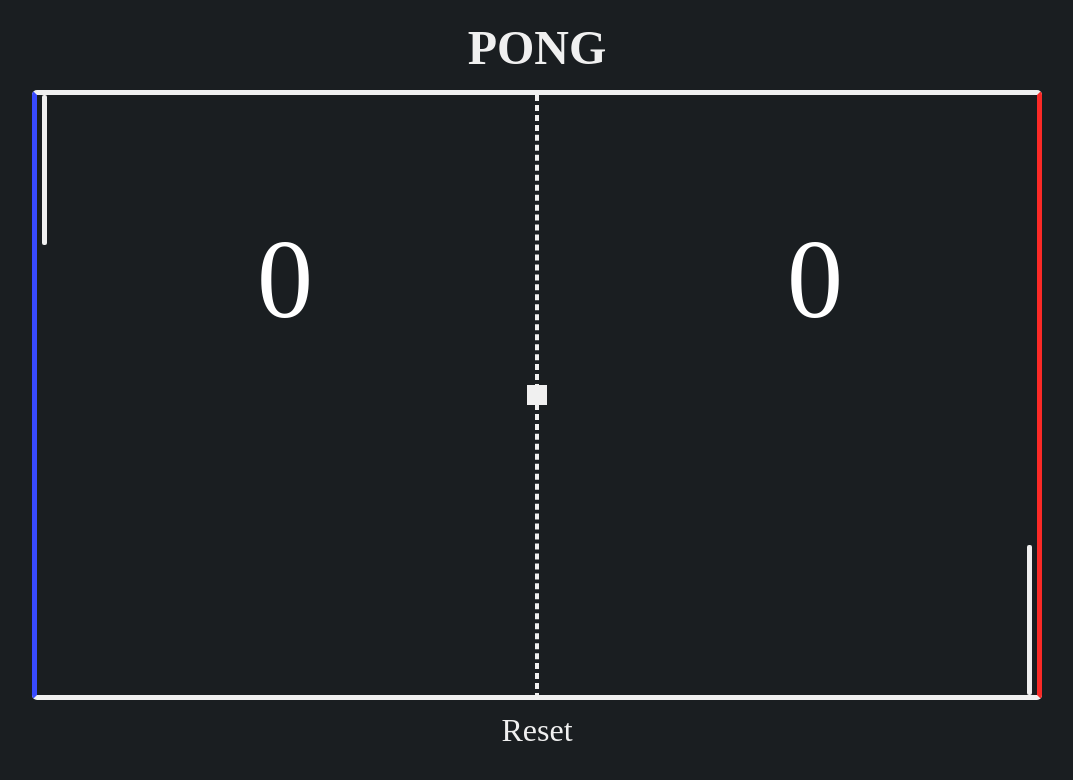
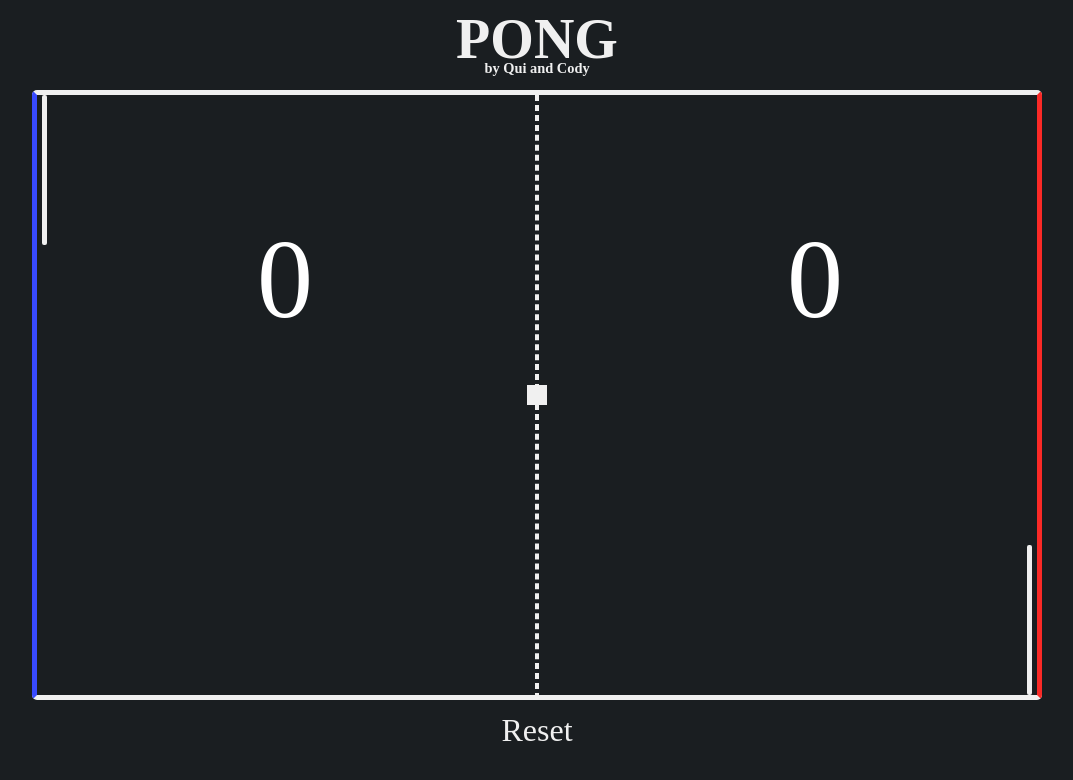
Before and after one commit to CodeMart10/pong, a plain HTML site: page index.html in a window 1280 px wide. Shown: the whole page, without its empty margins (103-1176 px from the left). Drawn offline with Linux system fonts and the light colour scheme.

Commit message:
small css changes

```diff
--- a/index.html
+++ b/index.html
@@ -8,6 +8,7 @@
   </head>
   <body>
     <h1>PONG</h1>
+    <h2>by Qui and Cody</h2>
 
     <section>
       <p>0</p>
--- a/styles.css
+++ b/styles.css
@@ -12,8 +12,14 @@ body {
 
 h1{
   position: absolute;
-  top: 20px;
-  font-size: 3em;
+  top: 7px;
+  font-size: 3.5em;
+  color: #F0F0F0;
+}
+h2{
+  position: absolute;
+  top: 60px;
+  font-size: .9em;
   color: #F0F0F0;
 }
 
```
